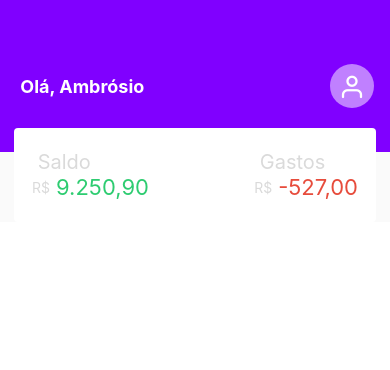
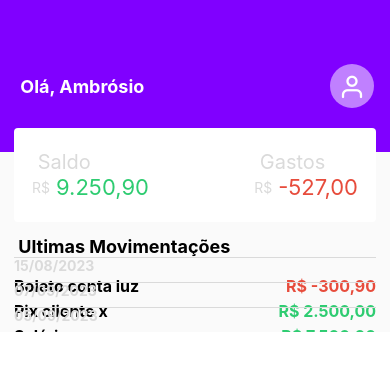
Before and after one commit to PamLeles/FinancaApp, a React Native app: screen / in a window 390 px wide. Shown: the top 370 px of the page. Built offline with nearby package versions, Linux system fonts and the light colour scheme.

Commit message:
Creating and styling component movement

```diff
--- /dev/null
+++ b/src/components/Movements/index.jsx
@@ -0,0 +1,24 @@
+import React from "react";
+
+import { Container, Date, Content, Label, Value, Expenses } from "./styles";
+
+const Movements = ({ data }) => {
+  return (
+    <Container>
+      <Date>{data.date}</Date>
+      <Content>
+        <Label>{data.label} </Label>
+        {data.type === 1 ? (
+          <Value>
+            {data.type === 1 ? `R$ ${data.value}` : `R$ -${data.value}`}
+          </Value>
+        ) : (
+          <Expenses>
+            {data.type === 1 ? `R$ ${data.value}` : `R$ -${data.value}`}
+          </Expenses>
+        )}
+      </Content>
+    </Container>
+  );
+};
+export default Movements;
--- /dev/null
+++ b/src/components/Movements/styles.js
@@ -0,0 +1,34 @@
+import  styled  from "styled-components/native";
+
+
+export const Container = styled.TouchableOpacity`
+  flex: 1;
+  margin-bottom: 24px;
+  border-bottom-width: 0.5px;
+  border-bottom-color: #DADADA;
+`;
+export const Date = styled.Text`
+  color: #DADADA;
+  font-weight: bold;
+`;
+export const Content = styled.View`
+  flex-direction: row;
+  justify-content: space-between;
+  margin-top: 2px;
+  margin-bottom: 8px;
+
+`;
+export const Label = styled.Text`
+  font-weight: bold;
+  font-size: 16px;
+`;
+export const Value = styled.Text`
+  font-size: 16px;
+  font-weight: bold;
+  color: #2ecc71 ;
+`;
+export const Expenses = styled.Text`
+  font-size: 16px;
+  font-weight: bold;
+  color: #e74c3c;
+`;
--- a/src/pages/Home/index.jsx
+++ b/src/pages/Home/index.jsx
@@ -1,15 +1,47 @@
 import React from "react";
 import Header from "../../components/Header/index.jsx";
 import Balance from "../../components/Balance/index.jsx";
+import Moviments from "../../components/Movements/index.jsx";
 
-import { ViewSpace, TextSpace } from "./styles.js";
+import { Container, Title, List } from "./styles.js";
+
+const list = [
+  {
+    id: 1,
+    label: "Boleto conta luz",
+    value: "300,90",
+    date: "15/08/2023",
+    type: 0, //despesas
+  },
+  {
+    id: 2,
+    label: "Pix cliente x",
+    value: "2.500,00",
+    date: "07/09/2023",
+    type: 1, //entradas
+  },
+  {
+    id: 3,
+    label: "Salário",
+    value: "7.500,00",
+    date: "05/09/2023",
+    type: 1, //despesas
+  },
+];
 
 const Home = () => {
   return (
-    <ViewSpace>
+    <Container>
       <Header name="Ambrósio" />
       <Balance saldo="9.250,90" gastos="-527,00" />
-    </ViewSpace>
+      <Title> Ultimas Movimentações </Title>
+      <List
+        data={list}
+        keyExtractor={(item) => String(item.id)}
+        showsVerticalScrollIndicator={false}
+        renderItem={({ item }) => <Moviments data={item} />}
+      />
+    </Container>
   );
 };
 
--- a/src/pages/Home/styles.js
+++ b/src/pages/Home/styles.js
@@ -1,15 +1,21 @@
 import  styled  from "styled-components/native";
 
-export const ViewSpace = styled.View`
+export const Container = styled.View`
   flex-direction: column;
   background-color: #fafafa;
 
+`;
+
+export const Title = styled.Text`
+  font-size: 18px;
+  font-weight: bold;
+  margin-left: 14px;
+  margin-right: 14px;
+  margin-top: 14px;
+`;
+
+export const List = styled.FlatList`
+  margin-left: 14px;
+  margin-right: 14px;
 
 `;
-
-export const TextSpace = styled.Text`
-  color: black;
-  font-family: sans-serif;
-  font-size: 15px;
-  font-weight: bold;
-`;
```
